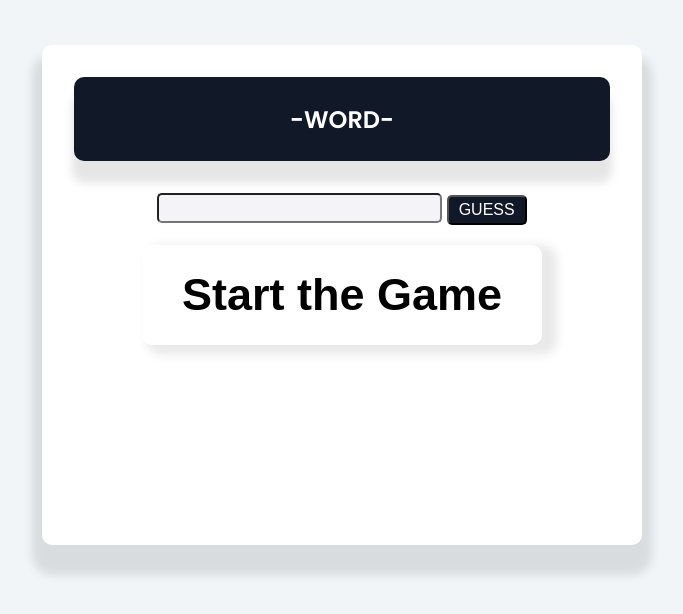
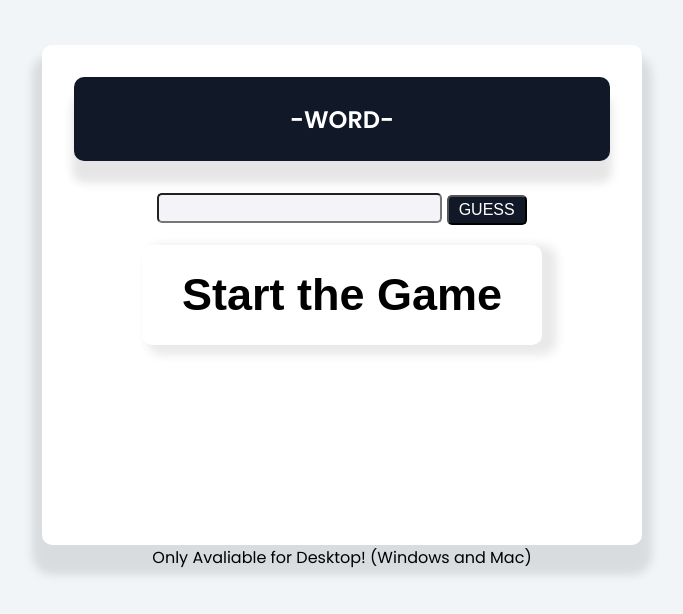
Before and after one commit to Legeny1710/Wordle.github.io, a plain HTML site: page index.html in a window 1280 px wide. Shown: the part 126-740 px from the top of the page, without its empty margins (298-981 px from the left). Drawn offline with Linux system fonts and the light colour scheme.

Commit message:
Update index.html

```diff
--- a/index.html
+++ b/index.html
@@ -26,6 +26,10 @@
 
             <button id="star-btn">Start the Game</button>
         </div>
+        <div class="MobileErrorBackground"></div>
+        <div class="MobileError">
+            Only Avaliable for Desktop! (Windows and Mac)
+        </div>
     </main>
     <script src="app.js"></script>
 </body>
```
